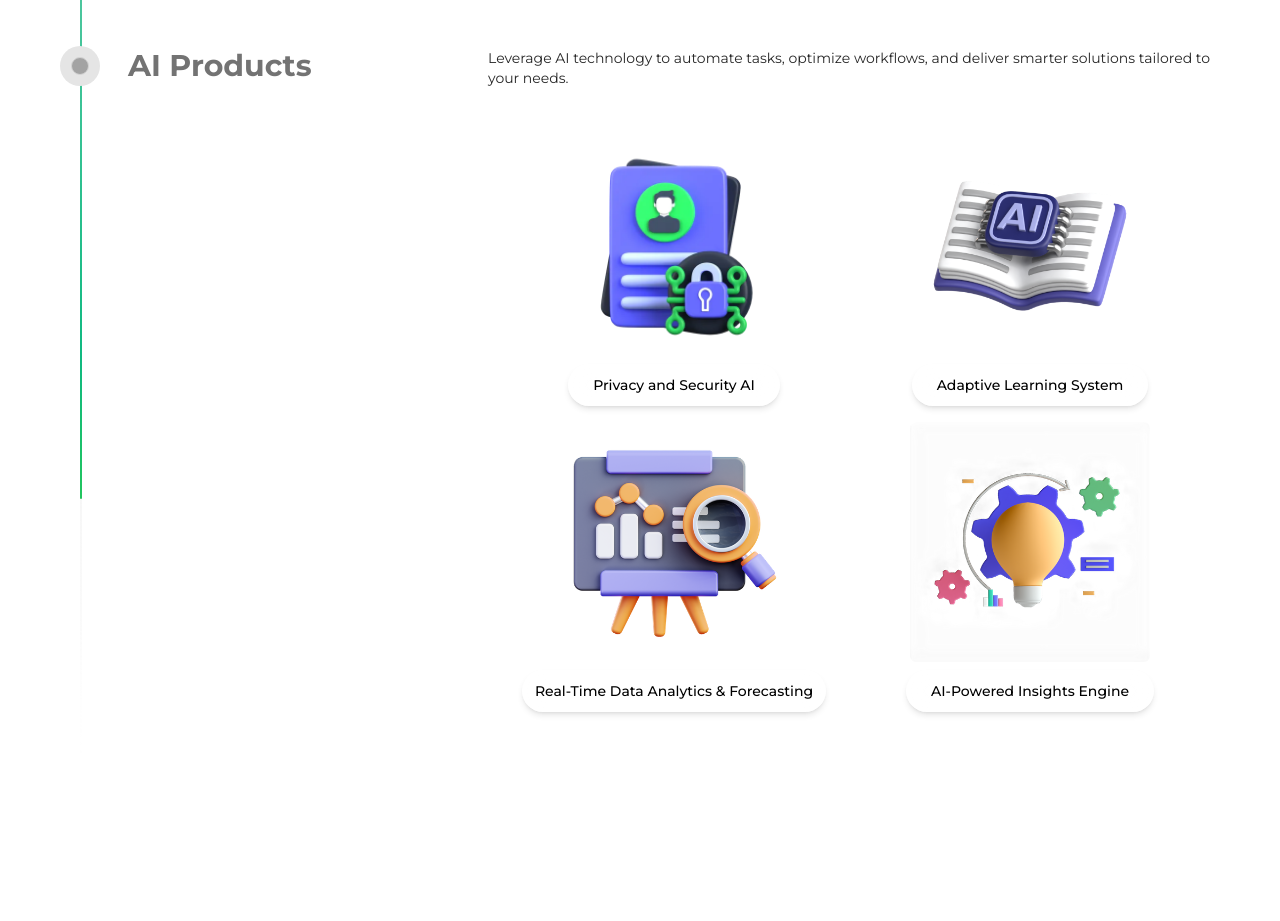
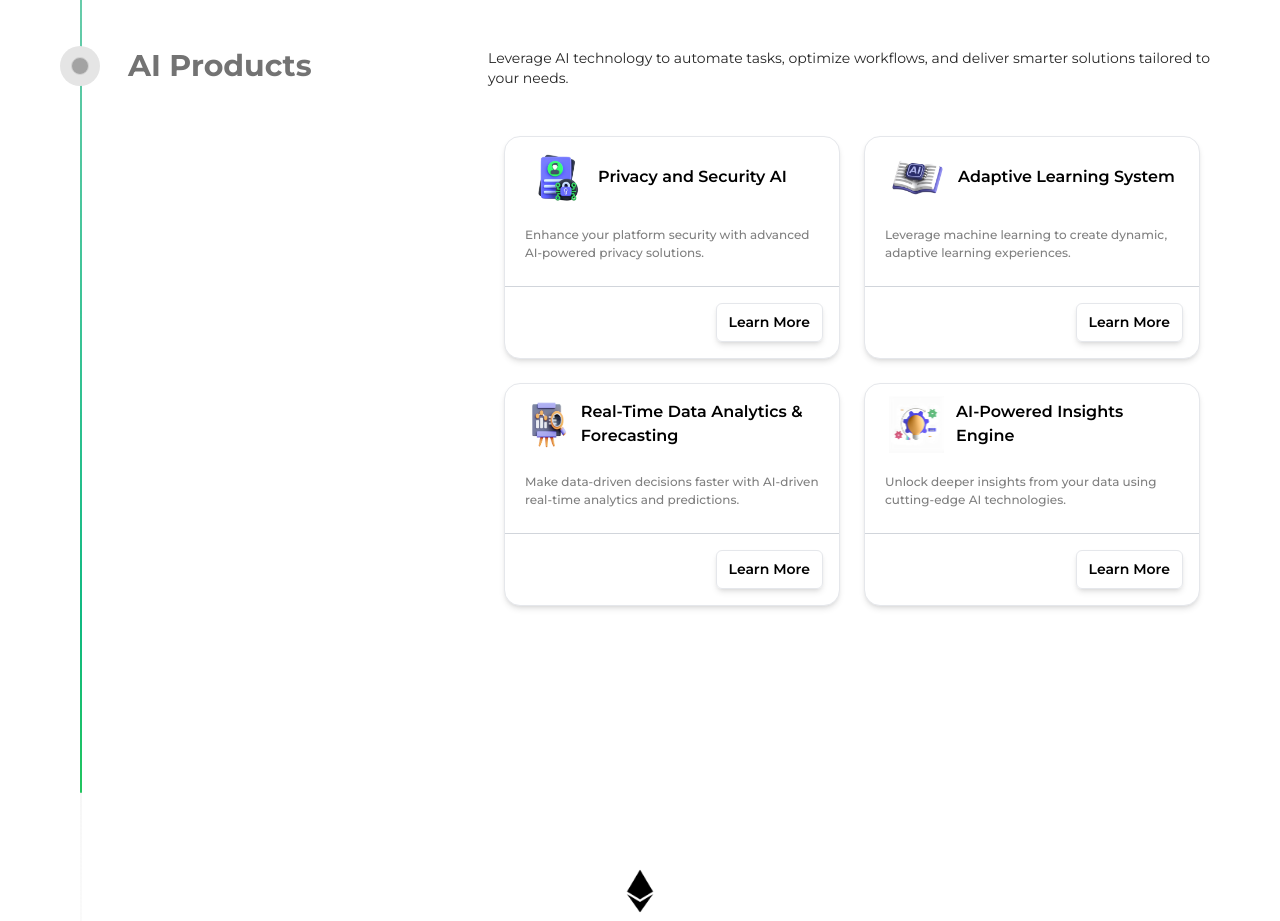
Before and after one commit to GenFoxAi/genfox-main, a React (Vite) app: page / in a window 1280 px wide. Shown: the part 3820-4741 px from the top of the page. Built offline with nearby package versions, Linux system fonts and the light colour scheme.

Commit message:
small change on ai products

```diff
--- a/src/components/TimelineDemo.jsx
+++ b/src/components/TimelineDemo.jsx
@@ -44,44 +44,73 @@ export function TimelineDemo() {
         'Lorem, ipsum dolor sit amet consectetur adipisicing elit. Ullam molestias explicabo nostrum? Est voluptates beatae architecto at, possimus neque in.',
     },
   ];
+
+  // AI Products Section
+  const aiProducts = [
+    {
+      id: 1,
+      image: pic5,
+      title: 'Privacy and Security AI',
+      description: 'Enhance your platform security with advanced AI-powered privacy solutions.',
+    },
+    {
+      id: 2,
+      image: pic6,
+      title: 'Adaptive Learning System',
+      description: 'Leverage machine learning to create dynamic, adaptive learning experiences.',
+    },
+    {
+      id: 3,
+      image: pic7,
+      title: 'Real-Time Data Analytics & Forecasting',
+      description: 'Make data-driven decisions faster with AI-driven real-time analytics and predictions.',
+    },
+    {
+      id: 4,
+      image: pic8,
+      title: 'AI-Powered Insights Engine',
+      description: 'Unlock deeper insights from your data using cutting-edge AI technologies.',
+    },
+  ];
+
   const data = [
     {
       title: 'Platform Integration',
       content: (
         <div>
-          <p className='text-neutral-800 text-xs md:text-sm font-medium text-black/50 mb-8 '>
+          <p className="text-neutral-800 text-xs md:text-sm font-medium text-black/50 mb-8">
             Experience the power of advanced integrations and intuitive design,
             built to enhance your productivity and streamline your daily tasks
             effortlessly.
           </p>
-          <div className='grid grid-cols-1 sm:grid-cols-2 gap-6 p-4'>
+          <div className="grid grid-cols-1 sm:grid-cols-2 gap-6 p-4">
             {items.map((item) => (
               <div
                 key={item.id}
-                className='shadow-md rounded-2xl w-full bg-white border border-1'
+                className="shadow-md rounded-2xl w-full bg-white border border-1"
               >
-                <div className='flex items-center gap-2 px-5 py-2'>
+                <div className="flex items-center gap-2 px-5 py-2">
                   <div>
                     <img
                       src={item.logo}
                       alt={`${item.title}_logo`}
-                      className='h-[65px] p-1'
+                      className="h-[65px] p-1"
                     />
                   </div>
-                  <div className='float-end'>
-                    <p className='font-semibold text-lg'>{item.title}</p>
-                    <p className='text-black/70 text-[11px] font-medium '>{item.website}</p>
+                  <div className="float-end">
+                    <p className="font-semibold text-lg">{item.title}</p>
+                    <p className="text-black/70 text-[11px] font-medium ">{item.website}</p>
                   </div>
                 </div>
-                <div className='text-[12px] py-2 px-5 font-medium text-black/50'>{item.description}</div>
+                <div className="text-[12px] py-2 px-5 font-medium text-black/50">{item.description}</div>
                 <div>
-                  <div className='flex items-center my-4'>
-                    <hr className='flex-grow border-t border-gray-300' />
-                    <hr className='flex-grow border-t border-gray-300' />
+                  <div className="flex items-center my-4">
+                    <hr className="flex-grow border-t border-gray-300" />
+                    <hr className="flex-grow border-t border-gray-300" />
                   </div>
                 </div>
-                <div className='flex items-center justify-end pb-4 px-4'>
-                  <button className='py-2 px-3 font-semibold shadow-md rounded-md text-[14px] border border-1'>
+                <div className="flex items-center justify-end pb-4 px-4">
+                  <button className="py-2 px-3 font-semibold shadow-md rounded-md text-[14px] border border-1">
                     View Integration
                   </button>
                 </div>
@@ -95,60 +124,42 @@ export function TimelineDemo() {
       title: 'AI Products',
       content: (
         <div>
-          <p className='text-neutral-800 text-xs md:text-sm font-normal mb-8'>
-            Leverage AI technology to automate tasks, optimize workflows, and
-            deliver smarter solutions tailored to your needs.
+          <p className="text-neutral-800 text-xs md:text-sm font-normal mb-8">
+            Leverage AI technology to automate tasks, optimize workflows, and deliver smarter solutions tailored to your needs.
           </p>
 
-          <div className='grid grid-cols-2 sm:grid-cols-2 md:grid-cols-3 lg:grid-cols-2 gap-4 p-4'>
+          <div className="grid grid-cols-1 sm:grid-cols-2 gap-6 p-4">
+            {aiProducts.map((product) => (
+              <div
+                key={product.id}
+                className="shadow-md rounded-2xl w-full bg-white border border-1"
+              >
+                <div className="flex items-center gap-2 px-5 py-2">
                   <div>
                     <img
-                src={pic5}
-                alt='startup template'
-                className='mx-auto w-[220px] object-cover rounded-md'
+                      src={product.image}
+                      alt={`${product.title}_image`}
+                      className="h-[65px] p-1"
                     />
-              <div className='text-center w-fit mx-auto mt-2'>
-                <p className='font-medium text-[10px] sm:text-base md:text-[14px] bg-white/30 backdrop-blur-md backdrop-opacity-50 rounded-full px-4 sm:px-6 py-1 sm:py-2 shadow-md border border-white/20'>
-                  Privacy and Security AI
-                </p>
+                  </div>
+                  <div className="float-end">
+                    <p className="font-semibold text-md">{product.title}</p>
                   </div>
                 </div>
+                <div className="text-[12px] py-2 px-5 font-medium text-black/50">{product.description}</div>
                 <div>
-              <img
-                src={pic6}
-                alt='startup template'
-                className='mx-auto w-[220px] object-cover rounded-md'
-              />
-              <div className='text-center w-fit mx-auto mt-2'>
-                <p className='font-medium text-[10px] text-sm sm:text-base md:text-[14px] bg-white/30 backdrop-blur-md backdrop-opacity-50 rounded-full px-4 sm:px-6 py-1 sm:py-2 shadow-md border border-white/20'>
-                  Adaptive Learning System
-                </p>
+                  <div className="flex items-center my-4">
+                    <hr className="flex-grow border-t border-gray-300" />
+                    <hr className="flex-grow border-t border-gray-300" />
                   </div>
                 </div>
-            <div>
-              <img
-                src={pic7}
-                alt='startup template'
-                className='mx-auto w-[240px] object-cover rounded-md'
-              />
-              <div className='text-center w-fit mx-auto mt-2'>
-                <p className='font-medium text-[10px]  sm:text-base md:text-[14px] bg-white/30 backdrop-blur-md backdrop-opacity-50 rounded-full px-4 sm:px-3 py-1 sm:py-2 shadow-md border border-white/20'>
-                  Real-Time Data Analytics & Forecasting
-                </p>
+                <div className="flex items-center justify-end pb-4 px-4">
+                  <button className="py-2 px-3 font-semibold shadow-md rounded-md text-[14px] border border-1">
+                    Learn More
+                  </button>
                 </div>
               </div>
-            <div>
-              <img
-                src={pic8}
-                alt='startup template'
-                className='mx-auto w-[240px] object-cover rounded-md'
-              />
-              <div className='text-center w-fit mx-auto mt-2'>
-                <p className='font-medium text-[10px]  sm:text-base md:text-[14px] bg-white/30 backdrop-blur-md backdrop-opacity-50 rounded-full px-4 sm:px-6 py-1 sm:py-2 shadow-md border border-white/20'>
-                  AI-Powered Insights Engine
-                </p>
-              </div>
-            </div>
+            ))}
           </div>
         </div>
       ),
@@ -156,7 +167,7 @@ export function TimelineDemo() {
   ];
 
   return (
-    <div className='w-full'>
+    <div className="w-full">
       <Timeline data={data} />
     </div>
   );
```
Lines whose indentation alone changed are shown as unchanged.
